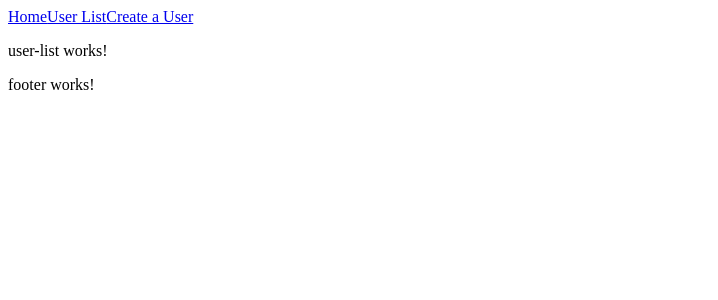
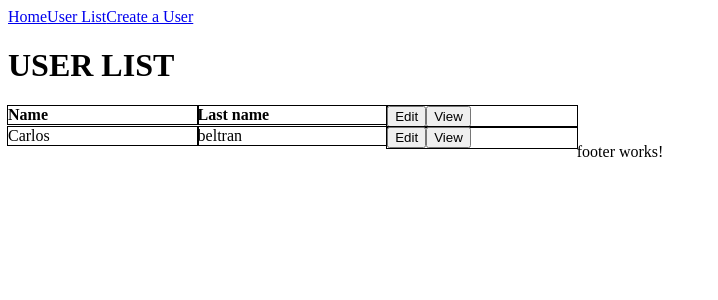
Before and after one commit to jorgebeltran/mean-frontend-beltran-jorge, an Angular app: page /user/list in a window 1280 px wide. Shown: the top 300 px of the page, without its empty margins (0-718 px from the left). Built offline with nearby package versions, Linux system fonts and the light colour scheme.

Commit message:
data binding interpolacion de un item 5

```diff
--- a/src/app/model/user.ts
+++ b/src/app/model/user.ts
@@ -6,5 +6,5 @@
     email:string,
     password?:string,
     avatar:string,
-    type:string
+    type?:string
 }
--- a/src/app/user-list/user-list.component.css
+++ b/src/app/user-list/user-list.component.css
@@ -0,0 +1,8 @@
+.detail-user{
+      float: left;
+      width: 15%;
+      outline: black solid thin;
+    }
+    .clean{
+     clear: both
+    }
--- a/src/app/user-list/user-list.component.html
+++ b/src/app/user-list/user-list.component.html
@@ -1,3 +1,18 @@
-<p>
-  user-list works!
-</p>
+<h1>USER LIST</h1>
+ <div>
+   <div class="detail-user"><B>Name</B></div>
+  <div class="detail-user"><B>Last name</B></div>
+  <div class="detail-user">
+    <button>Edit</button>
+    <button>View</button>
+  </div>
+  <div class="clean"></div>
+</div>
+<div>
+  <div class="detail-user">{{usertest.name}}</div>
+  <div class="detail-user">{{usertest.lastname}}</div>
+  <div class="detail-user">
+    <button>Edit</button>
+    <button>View</button>
+  </div>
+</div>
--- a/src/app/user-list/user-list.component.ts
+++ b/src/app/user-list/user-list.component.ts
@@ -1,4 +1,6 @@
 import { Component, OnInit } from '@angular/core';
+import { User } from '../model/user';
+
 
 @Component({
   selector: 'umss-user-list',
@@ -6,7 +8,13 @@
   styleUrls: ['./user-list.component.css']
 })
 export class UserListComponent implements OnInit {
-
+  usertest: User= {
+    name: 'Carlos',
+    lastname: 'beltran',
+    username: 'carlos123',
+    email:'carlos@gmail.com',
+    avatar: 'avatarcarolos'
+  };
   constructor() { }
 
   ngOnInit() {
```
